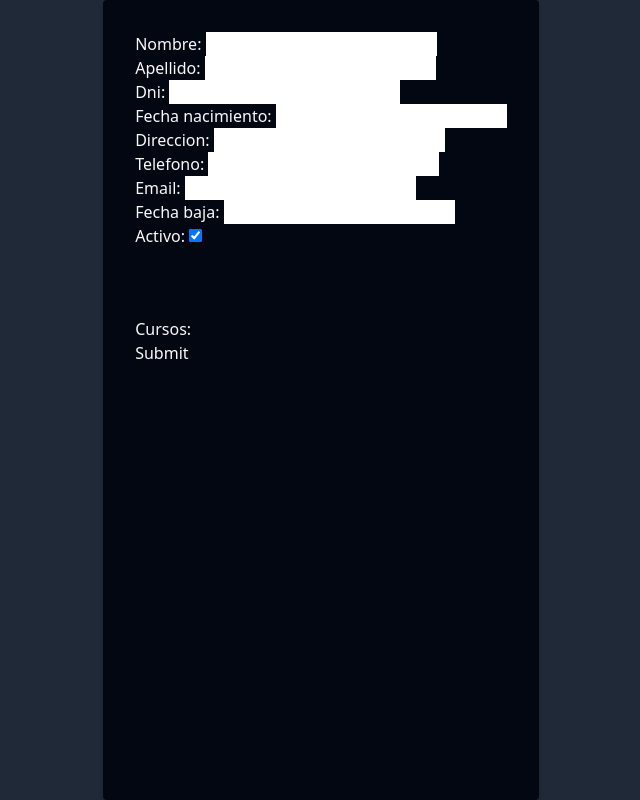
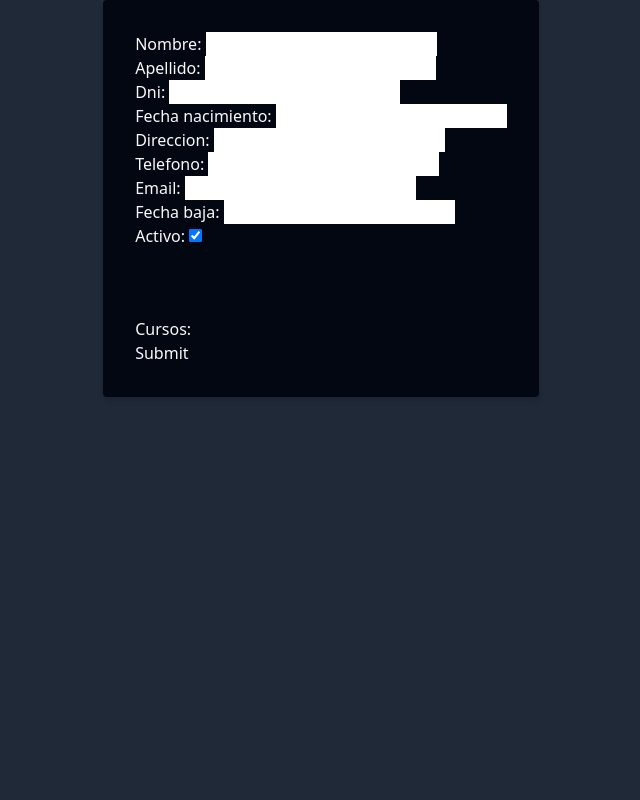
Before and after one commit to iribastrillo/Proyecto-integrador, a Django app: page /domain/create_profesor/ in a window 1280 px wide. Shown: the whole page, without its empty margins (319-959 px from the left). Run offline with Django 4.2, Linux system fonts and the light colour scheme; data that the repository does not hold is empty; some libraries are stand-ins or nearby versions.

Commit message:
fix: fixes login card height to fit content.

```diff
--- a/src/django/theme/templates/base.html
+++ b/src/django/theme/templates/base.html
@@ -13,7 +13,7 @@
 
 		{% block navbar %} {% endblock %}
 
-		<main class="flex min-h-screen">
+		<main class="flex">
 			{% block content %} {% endblock %}
 		</main>
 
```
